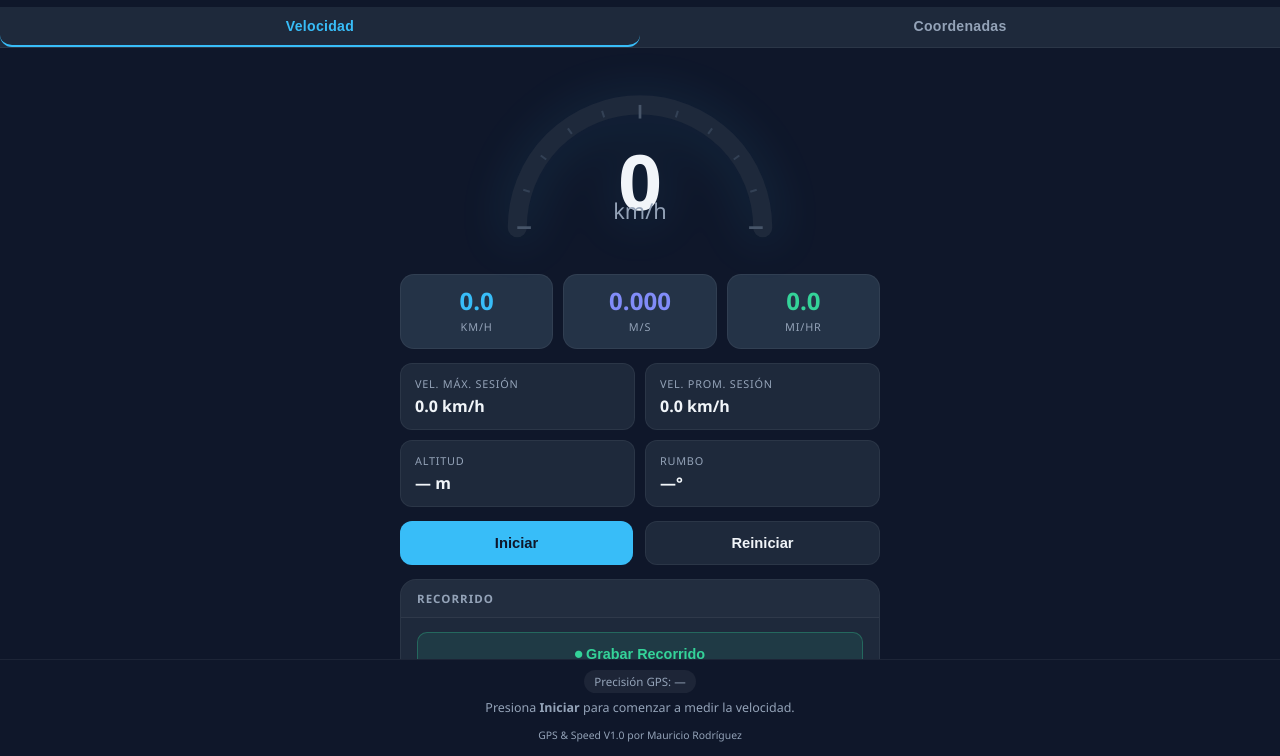
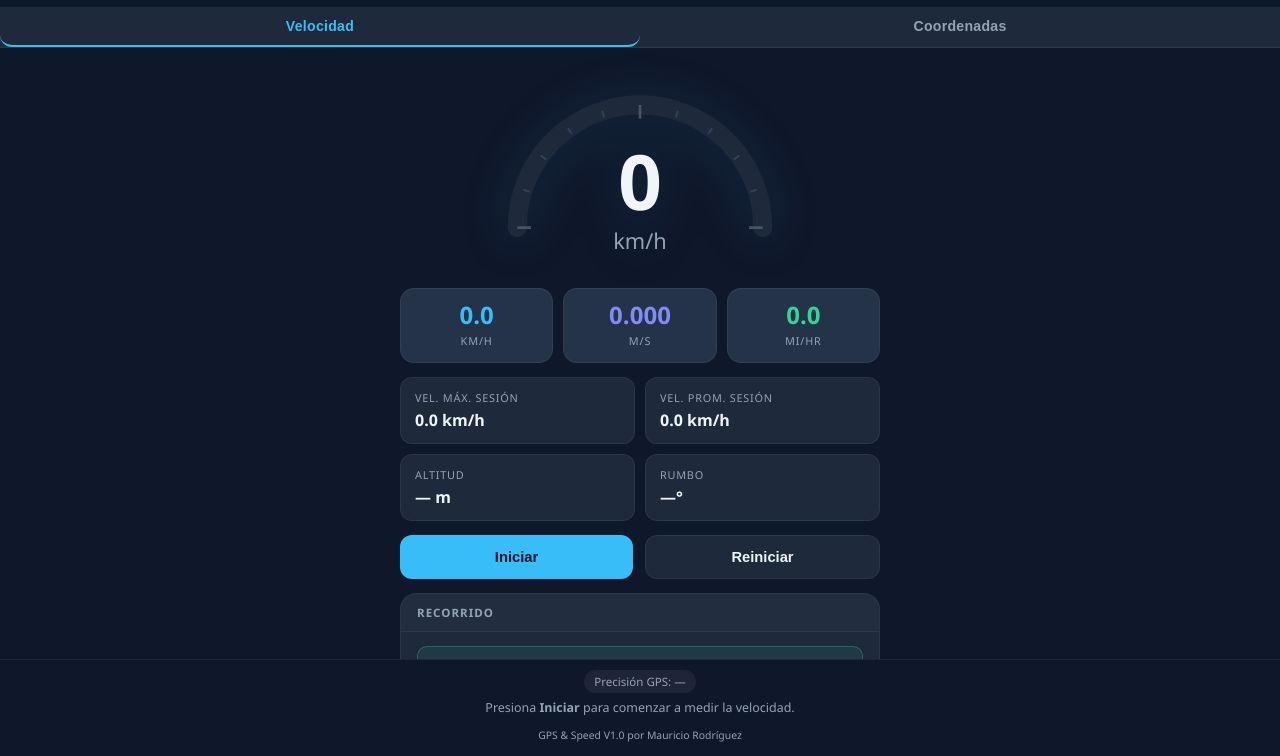
Before and after one commit to mauriciorodriguezu-beep/gps-velocimetro, a plain HTML site: page index.html in a window 1280 px wide. Shown: the part 44-800 px from the top of the page. Drawn offline with Linux system fonts and the light colour scheme.

Commit message:
Move km/h label below speedometer arc to avoid overlap

```diff
--- a/index.html
+++ b/index.html
@@ -377,7 +377,7 @@
 
       <!-- Speedometer -->
       <div class="speedo-wrap">
-        <svg id="speedo" viewBox="0 0 220 140" xmlns="http://www.w3.org/2000/svg">
+        <svg id="speedo" viewBox="0 0 220 150" xmlns="http://www.w3.org/2000/svg">
           <defs>
             <linearGradient id="arcGrad" x1="0%" y1="0%" x2="100%" y2="0%">
               <stop offset="0%" stop-color="#38bdf8"/>
@@ -389,7 +389,7 @@
             stroke-width="14" stroke-linecap="round" stroke-dasharray="283" stroke-dashoffset="283"/>
           <g id="ticks" stroke="#334155" stroke-width="1.5"></g>
           <text id="main-speed" x="110" y="92">0</text>
-          <text id="main-unit"  x="110" y="114">km/h</text>
+          <text id="main-unit"  x="110" y="136">km/h</text>
         </svg>
       </div>
 
```
